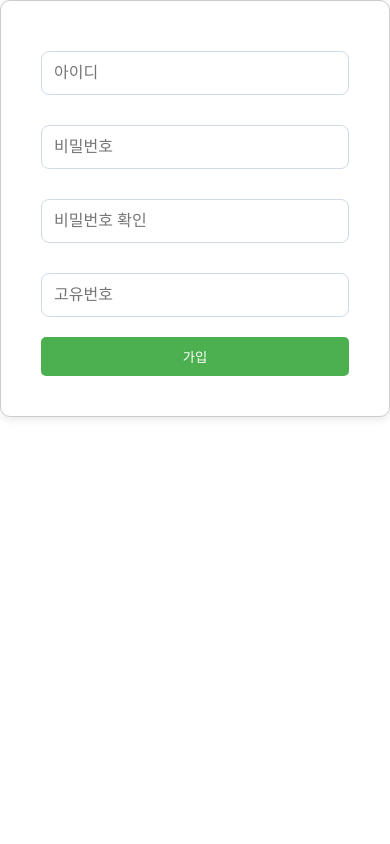
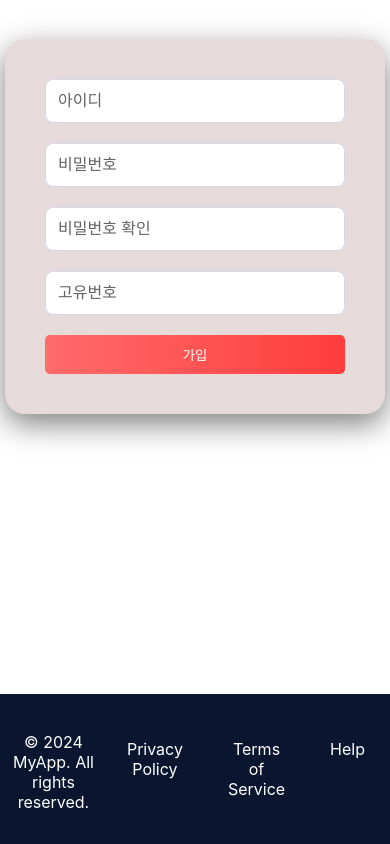
Before and after one commit to ENTP-Ku/Shop, a React (Create React App) app in the folder my-app/: page /register in a window 390 px wide. Built offline with nearby package versions, Linux system fonts and the light colour scheme; no server answers.

Commit message:
로그인 세부css정리

```diff
--- a/my-app/src/components/Register.js
+++ b/my-app/src/components/Register.js
@@ -1,5 +1,5 @@
 import React, { useState, useEffect } from 'react';
-import { useNavigate } from 'react-router-dom';
+import { Link, useNavigate } from 'react-router-dom';
 import axios from 'axios';
 import '../styles/Register.css'; // CSS 파일 연결
 
@@ -73,6 +73,7 @@ const Register = () => {
 
   return (
     <div className="register-container">
+
       <input
         type="text"
         placeholder="아이디"
@@ -108,7 +109,18 @@ const Register = () => {
       {isUniqueNumberTaken && <span className="error-message">이미 가입한 회원입니다.</span>}
 
       <button onClick={handleRegister} className="register-button">가입</button>
+     {/* 푸터 */}
+     <footer className="footer">
+        <p>&copy; 2024 MyApp. All rights reserved.</p>
+        <ul className="footer-links">
+        <li><Link to="/privacy">Privacy Policy</Link></li>
+          <li><Link to="/terms">Terms of Service</Link></li>
+          <li><Link to="/help">Help</Link></li>
+        </ul>
+      </footer>
+
     </div>
+
   );
 };
 
--- a/my-app/src/styles/Login.css
+++ b/my-app/src/styles/Login.css
@@ -3,10 +3,15 @@
 /* 네비 스타일 */
 .navbar-container {
   display: flex;
+  position: fixed;
+  top: 0;
+  left: 0;
+  width: 100%;
   justify-content: space-between;
   align-items: center;
   height: 80px;
   background-color: #696868;
+  z-index: 100;
 }
 
 .navbar-logo {
@@ -16,8 +21,7 @@
 }
 
 .menu-icon {
-  display: none;
-  /* 초기에는 숨김 */
+  display: none; /* 초기에는 숨김 */
 }
 
 .nav-menu {
@@ -38,11 +42,14 @@
 
 /* 메인 콘텐츠 스타일 */
 .content-wrapper {
+  margin-top: 30px;
+  margin-bottom: 80px;
   display: flex;
   justify-content: space-between;
   align-items: center;
-  padding: 50px;
-  flex: 1;
+  padding: 20px;
+  overflow-y: auto;
+  z-index: 50;
 }
 
 .welcome-section {
@@ -76,18 +83,14 @@
 
 /* 로그인 폼 스타일 */
 .login-form-container {
-  background-color: rgba(153, 148, 148, 0.1);
-  padding: 60px;
-  /* 패딩을 줄임 */
+  padding: 60px; /* 패딩을 줄임 */
   border-radius: 20px;
-  max-width: 450px;
-  /* 최대 너비를 줄임 */
+  max-width: 450px; /* 최대 너비를 줄임 */
   height: 100%;
-  box-shadow: 0 10px 30px rgba(0, 0, 0, 0.5);
+  box-shadow: 0 0px 20px rgba(153, 147, 147, 0.9);
   text-align: center;
-  background-color: #e6dada;
-  margin: auto;
-  /* 중앙 정렬 */
+  margin: auto; /* 중앙 정렬 */
+  margin-top: 100px;
 }
 
 .login-form-container h2 {
@@ -97,7 +100,7 @@
 
 .login-input {
   width: 100%;
-  padding: 15px;
+  padding: 10px;
   margin-bottom: 20px;
   border-radius: 20px;
   border: none;
@@ -131,7 +134,6 @@
   justify-content: space-between;
   align-items: center;
   margin-top: 20px;
-  font-size: 1rem;
 }
 
 .checkbox {
@@ -171,9 +173,14 @@
 /* 푸터 스타일 */
 .footer {
   background-color: #0a1630;
-  height: 150px;
+  height: 80px;
   position: fixed;
-  bottom: 0px;
+  bottom: 0;
+  left: 0;
+  z-index: 100;
+  display: flex;
+  justify-content: center;
+  align-items: center;
   width: 100%;
 }
 
@@ -185,13 +192,11 @@
 
 .footer-links {
   list-style: none;
-  display: flex;
   justify-content: center;
-  padding: 0;
 }
 
 .footer-links li {
-  margin-left: 20px;
+  margin-right: 25px;
 }
 
 .footer-links a {
@@ -247,19 +252,9 @@
   }
 
   .login-form-container {
-    max-width: 320px;
+    max-width: 300px;
     padding: 20px;
-    margin-top: 5%;
-  }
-
-  .login-input {
-    max-width: 290px;
-  }
-
-  .option_field {
-    max-width: 320px;
-    padding: 10px;
-    text-align: center;
+    margin-top: 10%;
   }
 
   .submit-btn {
--- a/my-app/src/styles/Register.css
+++ b/my-app/src/styles/Register.css
@@ -1,24 +1,31 @@
 /* 전체 레이아웃 설정 */
 .register-container {
-    display: flex;
-    flex-direction: column;
-    align-items: center;
-    padding: 40px;
-    max-width: 400px;
-    margin: auto;
-    border: 1px solid #ccc;
-    border-radius: 10px;
-    box-shadow: 0 2px 10px rgba(0, 0, 0, 0.1);
+  background-color: rgba(153, 148, 148, 0.1);
+  padding: 60px;
+  border-radius: 20px;
+  max-width: 450px;
+  height: 100%;
+  box-shadow: 0 10px 30px rgba(0, 0, 0, 0.5);
+  text-align: center;
+  background-color: #e6dada;
+  margin: auto;
   }
 
-  /* 입력 필드 스타일 */
-  .input-field {
-    width: 100%;
-    padding: 10px;
-    margin: 10px 0;
-    border: 1px solid #ccc;
-    border-radius: 5px;
-  }
+
+/* 입력 필드 스타일 */
+.input-field {
+  width: 100%;
+  padding: 15px;
+  margin-bottom: 20px;
+  border-radius: 20px;
+  border: none;
+  background-color: rgba(54, 39, 39, 0.2);
+  font-size: 1rem;
+}
+
+.input-field::placeholder {
+  color: #646262;       /* 글씨색깔 */
+}
 
   /* 에러 메시지 스타일 */
   .error-message {
@@ -31,7 +38,7 @@
   /* 가입 버튼 스타일 */
   .register-button {
     padding: 10px;
-    background-color: #4CAF50;
+    background: linear-gradient(to right, #ff6b6b, #ff3d3d);
     color: white;
     border: none;
     border-radius: 5px;
@@ -41,5 +48,61 @@
   }
 
   .register-button:hover {
-    background-color: #45a049;
+    background-color: #ff6b6b;
   }
+
+
+
+
+
+
+
+
+
+
+
+
+  /* 푸터 스타일 */
+.footer {
+  background-color: #0a1630;
+  height: 150px;
+  position: fixed;
+  bottom: 0px;
+  width: 100%;
+
+
+}
+
+.footer p {
+  margin-bottom: 10px;
+  color: white;
+}
+
+.footer-links {
+  list-style: none;
+  display: flex;
+  justify-content: center;
+  padding: 0;
+}
+
+.footer-links li {
+  margin-left: 20px;
+}
+
+.footer-links a {
+  color: white;
+  text-decoration: none;
+}
+
+
+
+/* 반응형 디자인 */
+@media screen and (max-width: 960px) {
+  .register-container {
+    max-width: 300px;
+    padding: 40px;
+    margin: 0 auto;
+    margin-top: 10%;
+    margin-bottom: 20px;
+  }
+}
```
